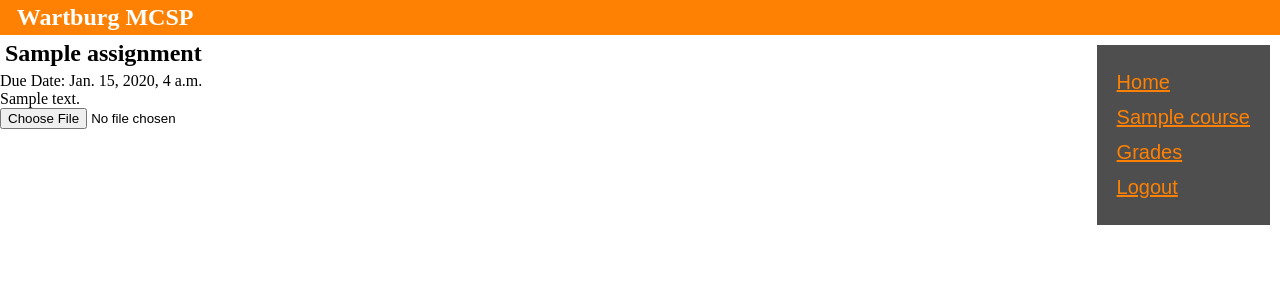
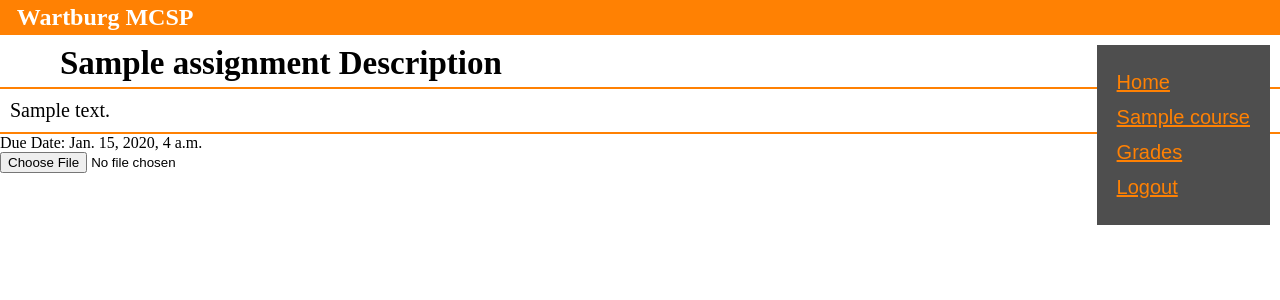
Before and after one commit to nplatte/Senior-Project, a Django app: a page that uses student_view/templates/assignment.html in a window 1280 px wide. Shown: the top 300 px of the page. Run offline with Django 3.2, Linux system fonts and the light colour scheme; a user stored in the database is signed in; tables that the repository leaves empty hold one stand-in row (values such as "Sample post").

Commit message:
Upcoming assignmts closest date is at top, added some style when view assignments

```diff
--- a/student_view/static/student_view/css/assignments.css
+++ b/student_view/static/student_view/css/assignments.css
@@ -19,3 +19,22 @@
 .assignment_container:hover{
     background-color: rgb(200, 200, 200);
 }
+
+.assignment_title{
+    margin-top:10px;
+    border-bottom-style: solid;
+    border-width: 2px;
+    border-bottom-color:#ff8103;
+    padding-left: 60px;
+    padding-bottom: 5px;
+
+    font-size:33px;
+}
+
+.assignment_description{
+    padding: 10px;
+    font-size: 20px;
+    border-bottom-style: solid;
+    border-bottom-color: #ff8103;
+    border-bottom-width: 2px;
+}
--- a/student_view/templates/assignment.html
+++ b/student_view/templates/assignment.html
@@ -12,12 +12,12 @@
 
 {% block content %}
 <div>
-    <h2 class = title>{{ assignment.title }}</h2>
-    <p> Due Date: {{ assignment.due_date }} </p>
-    <p>{{ assignment.description }}</p>
+    <h2 class = assignment_title>{{ assignment.title }} Description</h2>
+    <p class = assignment_description>{{ assignment.description|linebreaksbr }}</p>
+    <p class = assignment_due_date> Due Date: {{ assignment.due_date }} </p>
+
 </div>
 <div>
-    <input type="file">
+    <input type = "file">
 </div>
-
 {% endblock %}
--- a/student_view/templates/student_profile.html
+++ b/student_view/templates/student_profile.html
@@ -21,7 +21,7 @@
         {% for assignment in course_assignments %}
         <div class = assignment_container>
         <a class = "assignment" href = "{% url 'view_assignment' assignment.title %}"> {{ assignment.title }}</a>
-        <p>Due Date: {{ assignment.due_date }}</p>
+        <p>Due Date: {{ assignment.due_date.date }}</p>
         </div>
     {% endfor %}
     </div>
--- a/student_view/views.py
+++ b/student_view/views.py
@@ -14,7 +14,7 @@ def profile_page(request):
     assignments = Assignment.objects.filter(
             course__in=course_list,
             due_date__gte=date.today()
-            ).order_by('-due_date')
+            ).order_by('-due_date').reverse()
     return render(
         request,
         'student_profile.html',
```
